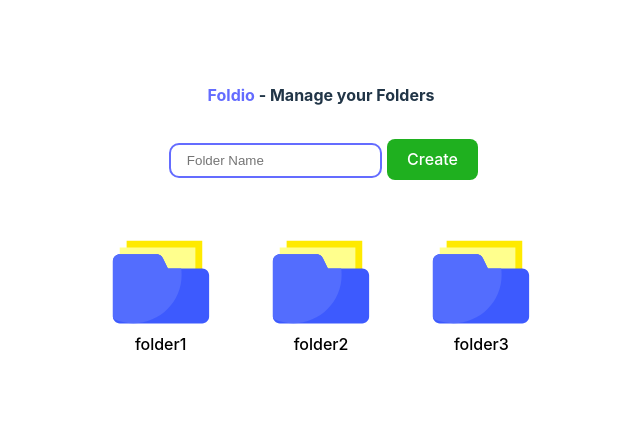
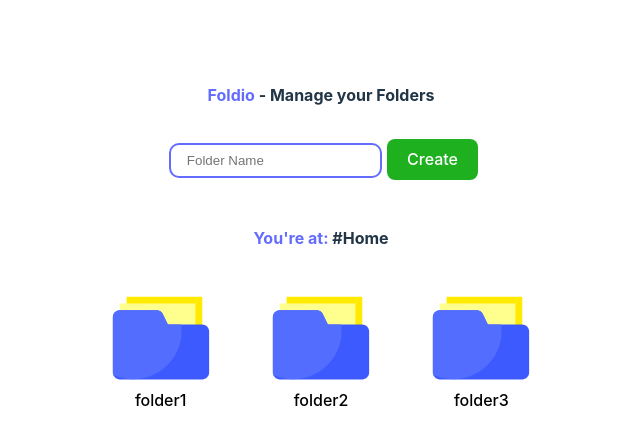
Before and after one commit to h-zahar/foldio-react, a React (Vite) app: page / in a window 1280 px wide. Shown: the top 444 px of the page, without its empty margins (319-959 px from the left). Built offline with nearby package versions, Linux system fonts and the light colour scheme.

Commit message:
Implemeneted Currently Folder Display Feature

```diff
--- a/src/App.jsx
+++ b/src/App.jsx
@@ -46,10 +46,17 @@ function App() {
         setFolderName={setFolderName}
       />
       <br />
+      <p>
+        <strong>
+          <span className="brand">You{"'"}re at: </span>#
+          {!clicked ? "Home" : clicked}
+        </strong>
+      </p>
       <Navigation
         handleNavigation={handleNavigation}
         renderedFolders={renderedFolders}
       />
+      <br />
       <br />
 
       {clicked && <button onClick={resetToHome}>{"<-"} Home</button>}
```
